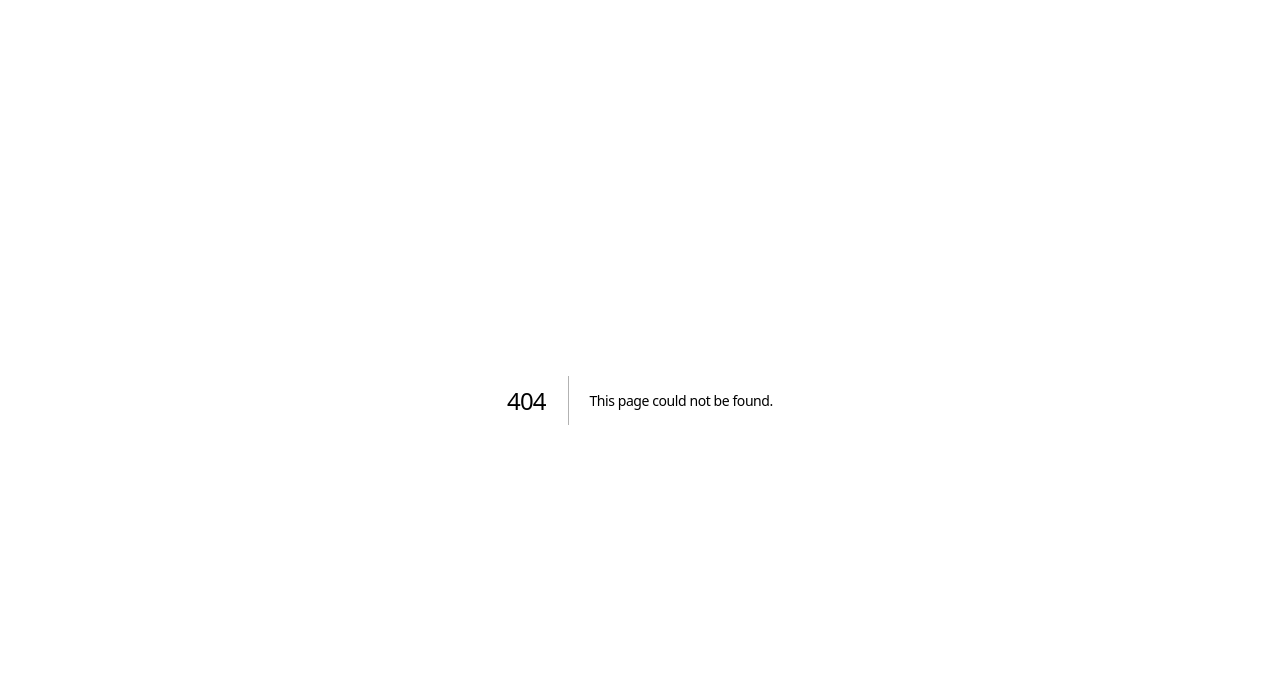
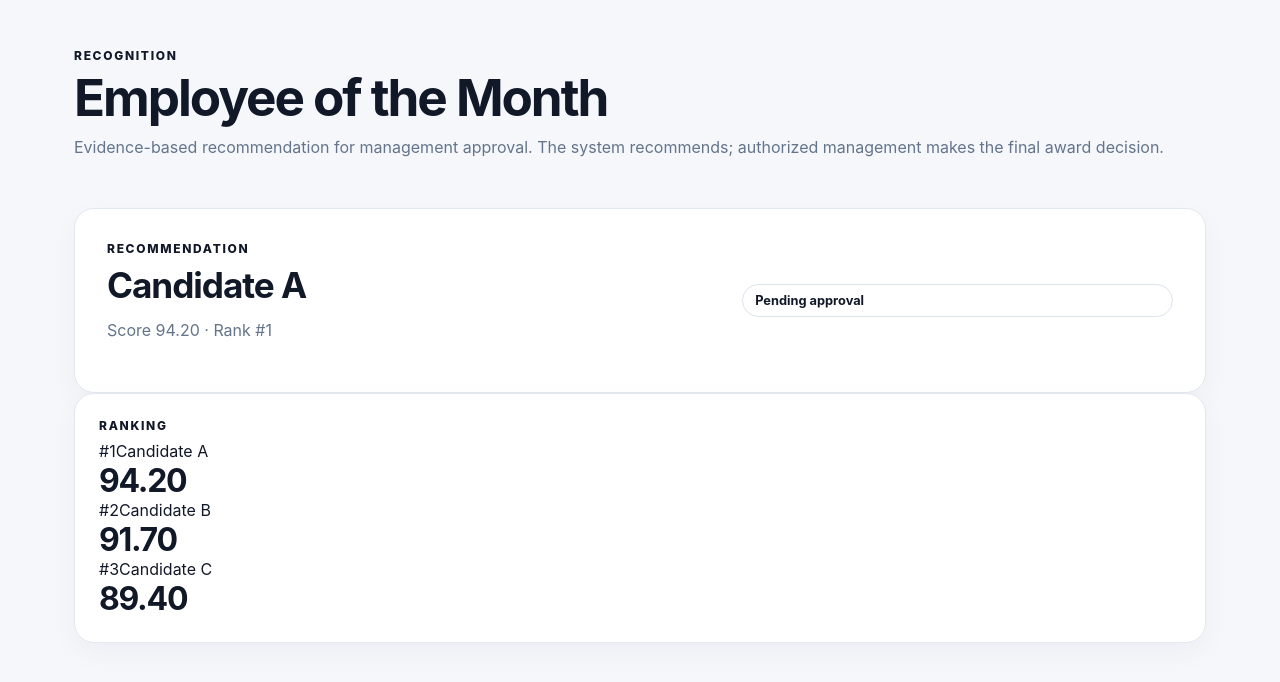
Before and after one commit to Pranjal1-1/EERS, a Next.js app in the folder apps/web/: page /awards in a window 1280 px wide. Before the commit this address had no page. Shown: the top 682 px of the page. Built offline with nearby package versions, Linux system fonts and the light colour scheme.

Commit message:
feat: add employee of month recommendation workspace

```diff
--- /dev/null
+++ b/apps/web/src/app/awards/page.tsx
@@ -0,0 +1,22 @@
+'use client';
+
+import { useMemo } from 'react';
+import { recommendWinner, rankCandidates, type Candidate } from '@/lib/award-ranking';
+
+const candidates: Candidate[] = [
+  { employeeId: 'E001', employeeName: 'Candidate A', score: 94.2, eligible: true },
+  { employeeId: 'E002', employeeName: 'Candidate B', score: 91.7, eligible: true },
+  { employeeId: 'E003', employeeName: 'Candidate C', score: 89.4, eligible: true },
+];
+
+export default function AwardsPage() {
+  const ranked = useMemo(() => rankCandidates(candidates), []);
+  const winner = useMemo(() => recommendWinner(candidates), []);
+  return (
+    <main className="shell">
+      <header className="topbar"><div><p className="eyebrow">Recognition</p><h1>Employee of the Month</h1><p className="muted">Evidence-based recommendation for management approval. The system recommends; authorized management makes the final award decision.</p></div></header>
+      <section className="card hero"><div><p className="eyebrow">Recommendation</p><h2>{winner ? winner.employeeName : 'No eligible candidate'}</h2><p className="muted">{winner ? `Score ${winner.score.toFixed(2)} · Rank #${winner.rank}` : 'Complete the performance cycle to generate a recommendation.'}</p></div><div className="status">Pending approval</div></section>
+      <section className="card"><p className="eyebrow">Ranking</p><div className="table">{ranked.map((candidate) => <div className="table-row" key={candidate.employeeId}><span>#{candidate.rank}</span><span>{candidate.employeeName}</span><strong>{candidate.score.toFixed(2)}</strong></div>)}</div></section>
+    </main>
+  );
+}
```
